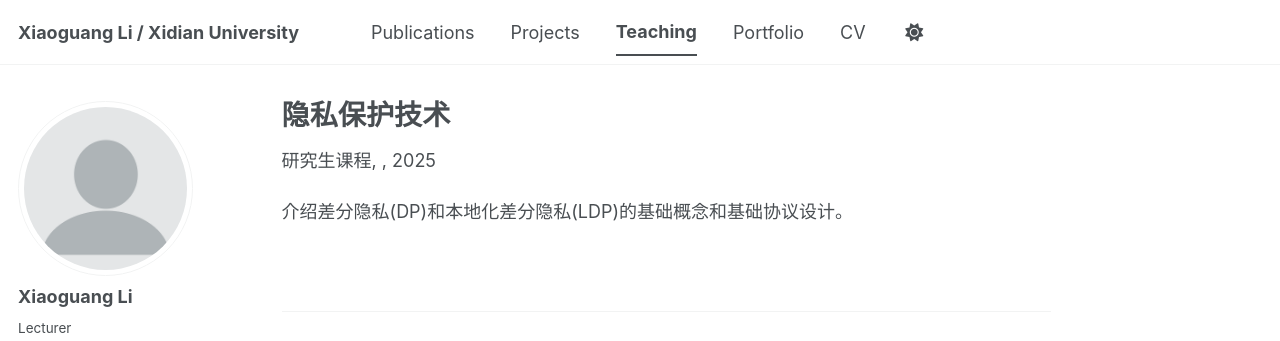
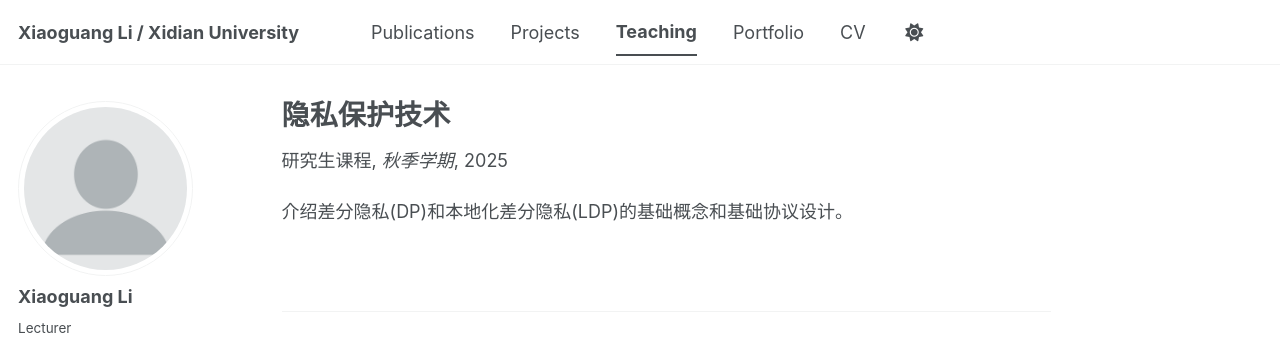
Before and after one commit to meliosem/meliosem.github.io, a Jekyll site: the page built from _teaching/隐私保护技术.md, in a window 1280 px wide. Shown: the top 341 px of the page. Built offline with Jekyll 4.4.1, drawn with Linux system fonts in a browser that asks for light colours; some web fonts are replaced; a script bundle is joined from its source files by our own code; library files that are not in the unit come from our copies.

Commit message:
first commit

```diff
--- a/_teaching/隐私保护技术.md
+++ b/_teaching/隐私保护技术.md
@@ -3,7 +3,7 @@ title: "隐私保护技术"
 collection: teaching
 type: "研究生课程"
 permalink: /teaching/privacy_preserving_technology
-# venue: "University 1, Department"
+venue: "秋季学期"
 date: 2025-09-01
 paperurl: 'https://github.com/meliosem/meliosem.github.io/blob/main/files/postgraduate_course/2025fall/privacy_preserving_technology/'
 # location: "City, Country"
```
